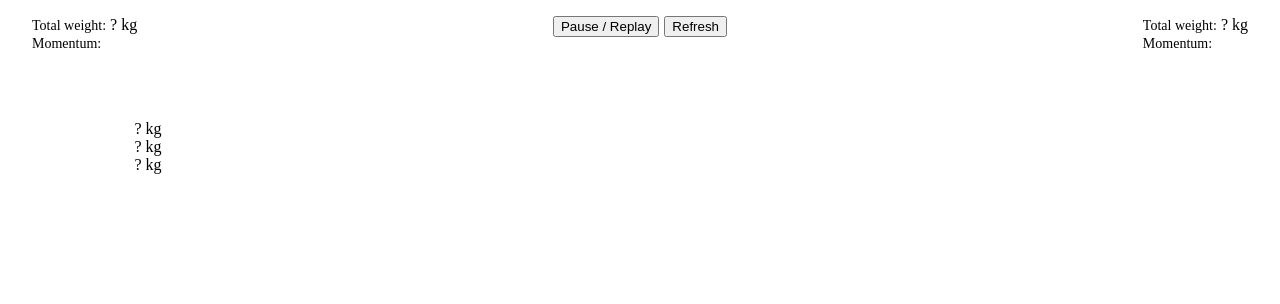
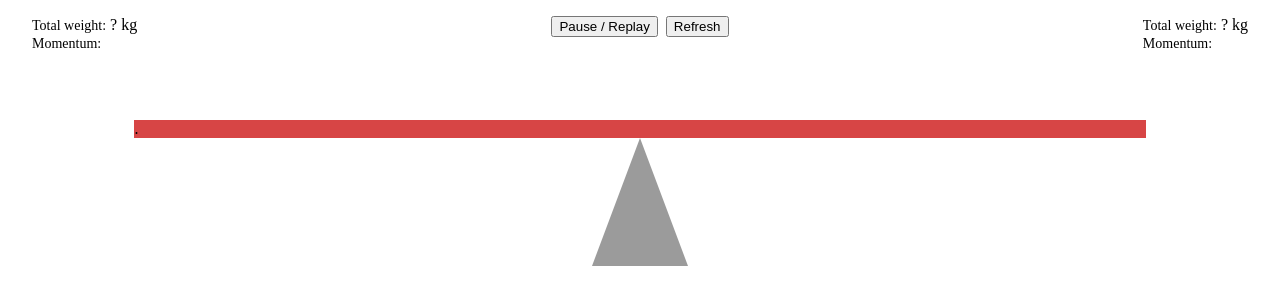
Before and after one commit to mertonuryildirim/teeter-totter-react, a React (Create React App) app: page / in a window 1280 px wide. Shown: the top 304 px of the page. Built offline with nearby package versions, Linux system fonts and the light colour scheme.

Commit message:
style changes

```diff
--- a/public/index.html
+++ b/public/index.html
@@ -10,34 +10,11 @@
       content="Web site created using create-react-app"
     />
     <link rel="apple-touch-icon" href="%PUBLIC_URL%/logo192.png" />
-    <!--
-      manifest.json provides metadata used when your web app is installed on a
-      user's mobile device or desktop. See https://developers.google.com/web/fundamentals/web-app-manifest/
-    -->
     <link rel="manifest" href="%PUBLIC_URL%/manifest.json" />
-    <!--
-      Notice the use of %PUBLIC_URL% in the tags above.
-      It will be replaced with the URL of the `public` folder during the build.
-      Only files inside the `public` folder can be referenced from the HTML.
-
-      Unlike "/favicon.ico" or "favicon.ico", "%PUBLIC_URL%/favicon.ico" will
-      work correctly both with client-side routing and a non-root public URL.
-      Learn how to configure a non-root public URL by running `npm run build`.
-    -->
-    <title>React App</title>
+    <title>Teeter Totter</title>
   </head>
   <body>
     <noscript>You need to enable JavaScript to run this app.</noscript>
     <div id="root"></div>
-    <!--
-      This HTML file is a template.
-      If you open it directly in the browser, you will see an empty page.
-
-      You can add webfonts, meta tags, or analytics to this file.
-      The build step will place the bundled scripts into the <body> tag.
-
-      To begin the development, run `npm start` or `yarn start`.
-      To create a production bundle, use `npm run build` or `yarn build`.
-    -->
   </body>
 </html>
--- a/src/components/body/FallArea.js
+++ b/src/components/body/FallArea.js
@@ -1,5 +1,5 @@
-import React from 'react'
-import Shape from './Shape'
+import "./fallArea.css"
+import Shape from "./Shape"
 
 const FallArea = () => {
     return (
--- a/src/components/body/Shape.js
+++ b/src/components/body/Shape.js
@@ -1,9 +1,9 @@
-import React from "react";
+import "./shape.css"
 
 const Shape = () => {
   return (
     <div className="shape">
-      <div class="shape-weight"> ? kg </div>
+      <div className="shape-weight"> ? kg </div>
     </div>
   );
 };
--- a/src/components/body/TeeterTotter.js
+++ b/src/components/body/TeeterTotter.js
@@ -1,6 +1,6 @@
 import FallArea from "./FallArea"
+import TeeterTotterObject from "./TeeterTotterObject"
 import "./teeterTotter.css"
-import TeeterTotterObject from "./TeeterTotterObject"
 
 const TeeterTotter = () => {
     return (
--- a/src/components/body/TeeterTotterObject.js
+++ b/src/components/body/TeeterTotterObject.js
@@ -1,14 +1,10 @@
-import React from "react";
-import Shape from "./Shape";
+import "./teeterTotterObject.css";
 
 const TeeterTotterObject = () => {
   return (
     <div className="teeter-totter-object">
-
       <div className="teeter-totter-object-board">
-        <Shape></Shape>
-
-        <Shape></Shape>
+        .
       </div>
 
       <div className="teeter-totter-object-foundation"></div>
--- a/src/components/body/teeterTotterObject.css
+++ b/src/components/body/teeterTotterObject.css
@@ -4,14 +4,14 @@
   align-items: center;
 }
 
-.teeter-totter-board {
+.teeter-totter-object-board {
   position: relative;
   width: 100%;
   background-color: #d74545;
   transition: 300ms ease-in-out;
 }
 
-.teeter-totter-foundation {
+.teeter-totter-object-foundation {
   width: 0;
   height: 0;
   border-left: 3rem solid transparent;
--- a/src/components/header/panel.css
+++ b/src/components/header/panel.css
@@ -15,7 +15,7 @@
 }
 
 .play-btn {
-  margin-right: 5px;
+  margin-right: .5rem;
 }
 
 .refresh-btn {
```
